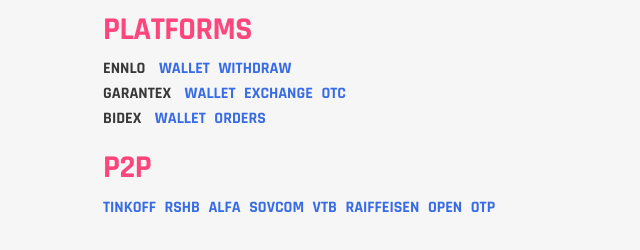
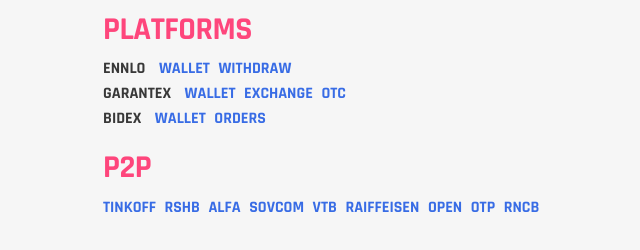
Before and after one commit to shrpv/rates.github.io, a plain HTML site: page rates/index.html in a window 1280 px wide. Shown: the full height of the page, 72-712 px from the left. Drawn offline with Linux system fonts and the light colour scheme.

Commit message:
Add RNCB p2p link

```diff
--- a/rates/index.html
+++ b/rates/index.html
@@ -77,6 +77,8 @@
             <a class="p2p__link" href="https://www.open.ru/p2p" target="_blank">Open</a>
 
             <a class="p2p__link" href="https://www.otpbank.ru/p2p/" target="_blank">OTP</a>
+
+            <a class="p2p__link" href="https://rncb.dengisend.ru" target="_blank">RNCB</a>
           </div>
         </div>
       </div>
```
